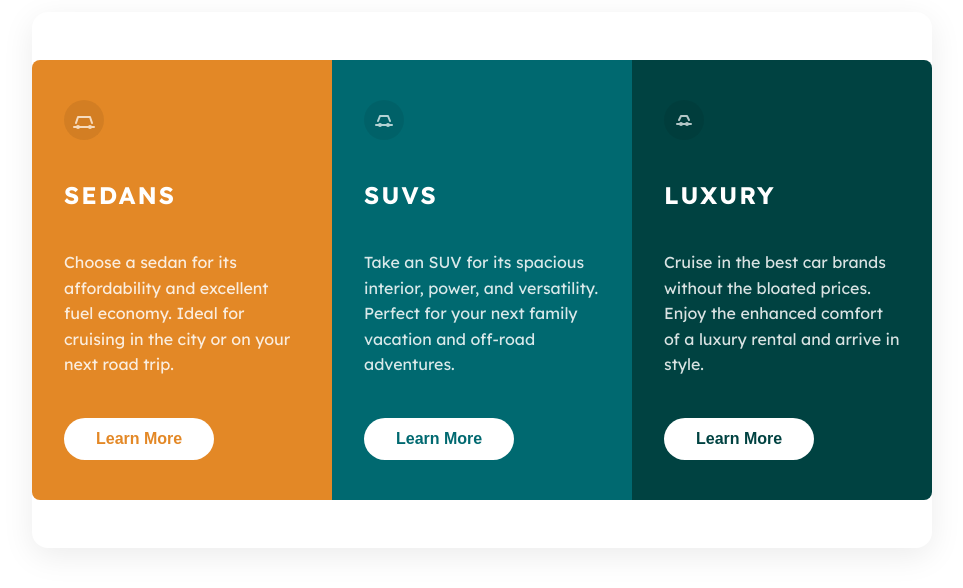
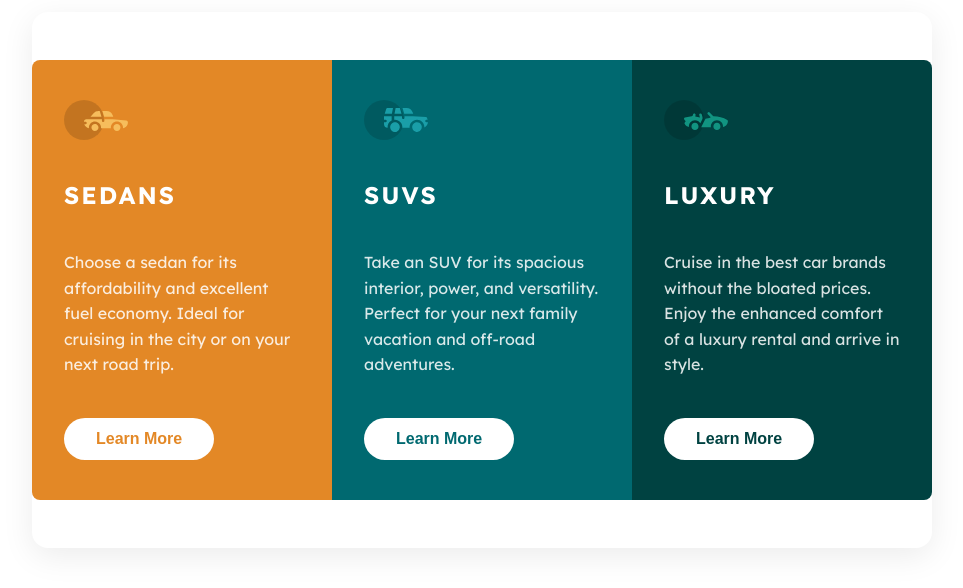
Before and after one commit to code-Estif/3-column-preview-card-component-challange-from-frontend-mentor-, a plain HTML site: page index.html in a window 1280 px wide. Shown: the part 120-708 px from the top of the page, without its empty margins (158-1121 px from the left). Drawn offline with Linux system fonts and the light colour scheme.

Commit message:
image added

```diff
--- a/index.html
+++ b/index.html
@@ -13,7 +13,7 @@
       <div class="card sedans">
         <div class="icon">
           <!-- Sedan SVG icon -->
-          <svg width="40" height="40" fill="none" xmlns="http://www.w3.org/2000/svg"><circle cx="20" cy="20" r="20" fill="#000" opacity="0.1"/><path d="M10 27h20M12 23l2-6h12l2 6" stroke="#fff" stroke-width="2" stroke-linecap="round" stroke-linejoin="round"/><circle cx="14" cy="27" r="2" fill="#fff"/><circle cx="26" cy="27" r="2" fill="#fff"/></svg>
+           <img src="images/icon-sedans.svg" alt="sedans">
         </div>
         <h2>SEDANS</h2>
         <p>Choose a sedan for its affordability and excellent fuel economy. Ideal for cruising in the city or on your next road trip.</p>
@@ -22,7 +22,7 @@
       <div class="card suvs">
         <div class="icon">
           <!-- SUV SVG icon -->
-          <svg width="40" height="40" fill="none" xmlns="http://www.w3.org/2000/svg"><circle cx="20" cy="20" r="20" fill="#000" opacity="0.1"/><path d="M12 25h16M14 21l2-5h8l2 5" stroke="#fff" stroke-width="2" stroke-linecap="round" stroke-linejoin="round"/><circle cx="16" cy="25" r="2" fill="#fff"/><circle cx="24" cy="25" r="2" fill="#fff"/></svg>
+           <img src="images/icon-suvs.svg" alt="suvs">
         </div>
         <h2>SUVS</h2>
         <p>Take an SUV for its spacious interior, power, and versatility. Perfect for your next family vacation and off-road adventures.</p>
@@ -31,7 +31,7 @@
       <div class="card luxury">
         <div class="icon">
           <!-- Luxury SVG icon -->
-          <svg width="40" height="40" fill="none" xmlns="http://www.w3.org/2000/svg"><circle cx="20" cy="20" r="20" fill="#000" opacity="0.1"/><path d="M13 24h14M15 20l2-4h6l2 4" stroke="#fff" stroke-width="2" stroke-linecap="round" stroke-linejoin="round"/><circle cx="17" cy="24" r="2" fill="#fff"/><circle cx="23" cy="24" r="2" fill="#fff"/></svg>
+           <img src="images/icon-luxury.svg" alt="luxury">
         </div>
         <h2>LUXURY</h2>
         <p>Cruise in the best car brands without the bloated prices. Enjoy the enhanced comfort of a luxury rental and arrive in style.</p>
```
